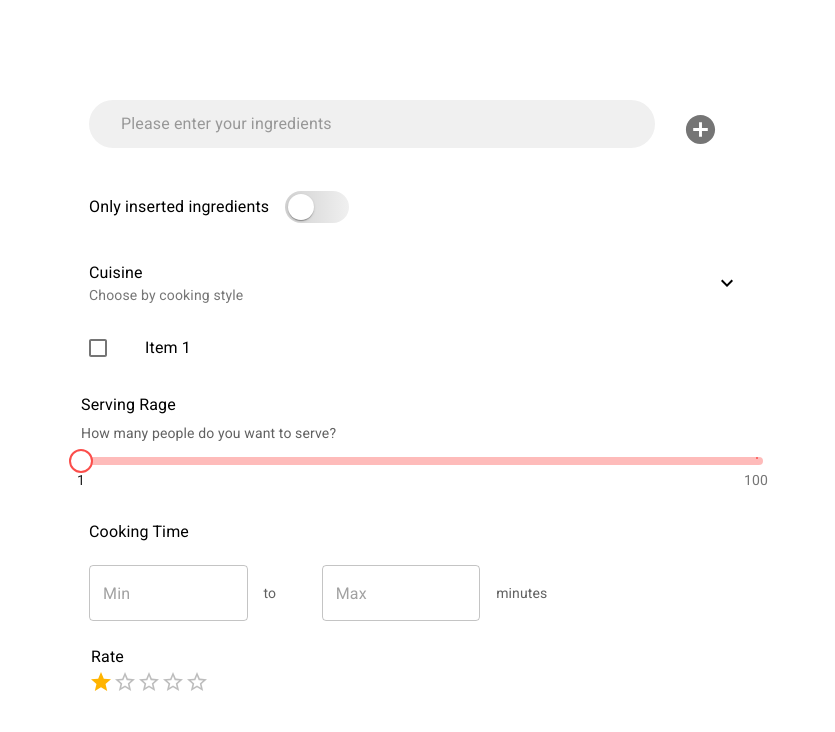
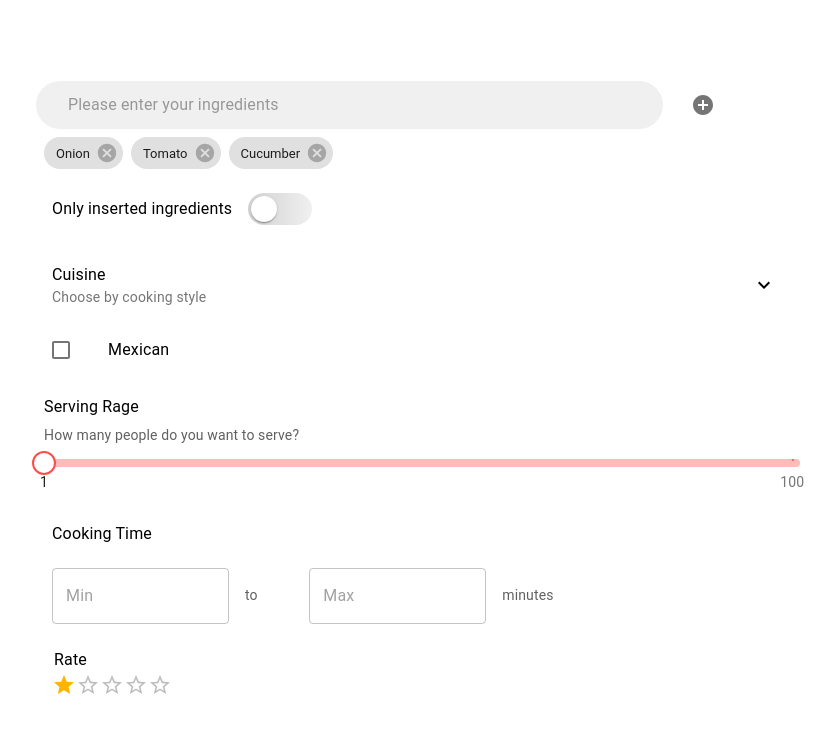
Before and after one commit to nataliajl/Cooked, a React (Create React App) app in the folder frontend/: page / in a window 1280 px wide. Shown: the top 732 px of the page, without its empty margins (226-1061 px from the left). Built offline with nearby package versions, Linux system fonts and the light colour scheme.

Commit message:
Tags implemented

```diff
--- a/frontend/src/App.js
+++ b/frontend/src/App.js
@@ -2,10 +2,8 @@ import React from 'react';
 
 import './App.css';
 
-import Navbar from './components/Navbar/Navbar';
 import Filter from './components/Filter/Filter';
-import HomeScreen from './screens/HomeScreen/HomeScreen';
-import AddRecipeScreen from './screens/AddRecipeScreen/AddRecipeScreen';
+
 
 function App() {
   return (
--- a/frontend/src/components/Filter/Filter.js
+++ b/frontend/src/components/Filter/Filter.js
@@ -1,36 +1,12 @@
 import React from 'react';
-import Box from '@material-ui/core/Box';
 import Grid from '@material-ui/core/Grid';
-
 import Typography from '@material-ui/core/Typography';
 import FormControlLabel from '@material-ui/core/FormControlLabel';
-
-import {
-  Checkbox,
-  TextField,
-  IconButton,
-  List,
-  Collapse,
-  ListItem,
-  ListItemIcon,
-  ListItemText,
-  Slider,
-  InputAdornment,
-  InputBase,
-  FormControl
-} from '@material-ui/core';
-
+import { Checkbox, TextField, List, Collapse, ListItem, ListItemIcon, ListItemText } from '@material-ui/core';
 import Rating from '@material-ui/lab/Rating';
-
-import {
-  ExpandMore,
-  AddCircle,
-  StarBorder,
-  NavigateNext,
-  HighlightOff
-} from '@material-ui/icons';
-
-import { OnlyIngredients, StyledSlider , StyledInputBase, useStyles } from './FilterStyles';
+import { ExpandMore, StarBorder, NavigateNext } from '@material-ui/icons';
+import { OnlyIngredients, StyledSlider , useStyles } from './FilterStyles';
+import Tag from './Tags/Tag';
 
 export default function Filter() {
   const classes = useStyles();
@@ -58,38 +34,10 @@ export default function Filter() {
 
   return (
     <form className={classes.root} noValidate autoComplete='off'>
-      <div>
-        <div class='keywords'>
-          <Grid container spacing={2} className={classes.align}>
-            <Grid item xs={10}>
-              <StyledInputBase
-                type='search'
-                placeholder='Please enter your ingredients'
-                inputProps={{ 'aria-label': 'naked' }}
-              />
-              </Grid>
-              <Grid item xs={2}>
-              <IconButton>
-                <AddCircle className={classes.add_icon}/>
-              </IconButton>
-            </Grid>
-          </Grid>
+
+        <div class='pills'>
+          <Tag/>
         </div>
-
-        {/* <div class='pills'>
-          <FormControl className={classes.margin}>
-            <InputBase
-              id="input-with-icon-adornment"
-              // placeholder={}
-              disabled= 'true'
-              endAdornment={
-                <InputAdornment position="end">
-                  <HighlightOff />
-                </InputAdornment>
-              }
-            />
-          </FormControl>
-        </div> */}
 
         <div class='ingredients'>
           <FormControlLabel
@@ -116,7 +64,7 @@ export default function Filter() {
                   <ListItemIcon>
                     <Checkbox edge='start' disableRipple />
                   </ListItemIcon>
-                  <ListItemText primary='Item 1' />
+                  <ListItemText primary='Mexican' />
                 </ListItem>
               </List>
             </Collapse>
@@ -194,7 +142,7 @@ export default function Filter() {
             </Grid>
           </Grid>
         </div>
-      </div>
+
     </form>
   );
 }
--- a/frontend/src/components/Filter/FilterStyles.js
+++ b/frontend/src/components/Filter/FilterStyles.js
@@ -1,4 +1,4 @@
-import { makeStyles, Slider, Switch, withStyles,InputBase } from '@material-ui/core';
+import { makeStyles, Slider, Switch, withStyles } from '@material-ui/core';
 
 export const useStyles = makeStyles((theme) => ({
   root: {
@@ -69,18 +69,6 @@ export const StyledSlider = withStyles({
     },
 })(Slider);
 
-export const StyledInputBase = withStyles({
-  root: {
-    display: 'flex',
-    border: '0rem',
-    borderRadius: '2rem',
-    backgroundColor: '#F0F0F0',
-    height: '3rem',
-    paddingLeft: '2rem',
-  },
-
-})(InputBase);
-
 export const OnlyIngredients = withStyles((theme) => ({
 root: {
       width: 80,
--- /dev/null
+++ b/frontend/src/components/Filter/Tags/Tag.js
@@ -0,0 +1,64 @@
+import React from 'react';
+import { useStyles, StyledInputBase } from './TagStyles';
+import { AddCircle } from '@material-ui/icons';
+import {IconButton, Grid, Chip} from '@material-ui/core';
+
+export default function ChipsArray(){
+  const classes = useStyles();
+
+  const [inputData, setInputData] = React.useState("");
+
+  const [chipData, setChipData] = React.useState([
+    { key: 0, label: 'Onion' },
+    { key: 1, label: 'Tomato' },
+    { key: 2, label: 'Cucumber' },
+  ]);
+
+  const handleDelete = (chipToDelete) => () => {
+    setChipData((chips) => chips.filter((chip) => chip.key !== chipToDelete.key));
+  };
+
+  const handleChange = (input)  => {
+    setInputData(input.target.value);
+  };
+
+  const handleSubmit= () => {
+    let newChipData = [...chipData];
+    if (newChipData.indexOf(inputData) === -1) {
+      newChipData = [...newChipData, {key: chipData.length, label: inputData}];
+    }
+    setInputData("");
+    setChipData(newChipData);
+  };
+
+  return (
+    <div>
+      <Grid container spacing={2} className={classes.align}>
+        <Grid item xs={10}>
+          <StyledInputBase
+          placeholder='Please enter your ingredients'
+          inputProps={{ 'aria-label': 'naked' }}
+          value={inputData}
+          onChange={event => handleChange(event)}
+          />
+        </Grid>
+        <Grid item xs={2}>
+          <IconButton onClick={handleSubmit}>
+            <AddCircle className={classes.add_icon}/>
+          </IconButton>
+        </Grid>
+      </Grid>
+      <div className={classes.tag}>
+          {chipData.map((data) => (
+            <li key={data.key}>
+              <Chip
+              label={data.label}
+              onDelete={handleDelete(data)}
+              className={classes.chip}
+              />
+            </li>
+          ))}
+      </div>
+    </div>
+  );
+}
--- /dev/null
+++ b/frontend/src/components/Filter/Tags/TagStyles.js
@@ -0,0 +1,28 @@
+import { makeStyles, withStyles, InputBase } from '@material-ui/core';
+
+
+export const useStyles = makeStyles((theme) => ({
+  tag: {
+    display: 'flex',
+    justifyContent: 'flex-start',
+    flexWrap: 'wrap',
+    listStyle: 'none',
+    padding: theme.spacing(0.5),
+    margin: 0,
+  },
+  chip: {
+    margin: theme.spacing(0.5),
+  },
+}));
+
+export const StyledInputBase = withStyles({
+  root: {
+    display: 'flex',
+    border: '0rem',
+    borderRadius: '2rem',
+    backgroundColor: '#F0F0F0',
+    height: '3rem',
+    paddingLeft: '2rem',
+  },
+
+})(InputBase);
--- a/frontend/src/screens/HomeScreen/HomeScreen.js
+++ b/frontend/src/screens/HomeScreen/HomeScreen.js
@@ -4,7 +4,6 @@ import logo from './cooked.png';
 import './home.css';
 import 'fontsource-roboto';
 import Navbar from '../../components/Navbar/Navbar';
-import AddRecipeScreen from '../../screens/AddRecipeScreen/AddRecipeScreen';
 import { Button } from '@material-ui/core';
 
 const HomeScreen = () => {
```
Also changed, not shown: 18 other files (tests, documents, lock files or other folders).
